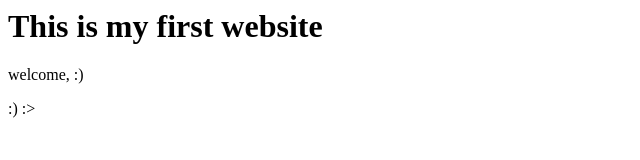
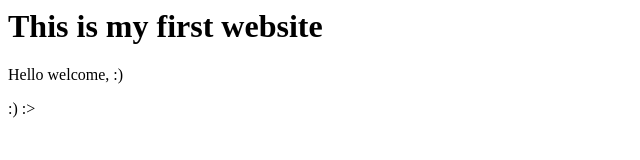
Before and after one commit to akashbawane1/test-repo, a plain HTML site: page index.html in a window 1280 px wide. Shown: the full height of the page, 0-640 px from the left. Drawn offline with Linux system fonts and the light colour scheme.

```diff
--- a/index.html
+++ b/index.html
@@ -1,6 +1,6 @@
 <html>
 <title>This is my website</title>
 <h1>This is my first website</h1>
-<p>welcome, :)<p>
+<p>Hello welcome, :)<p>
 <p>:) :> <p>
 <html>
```
